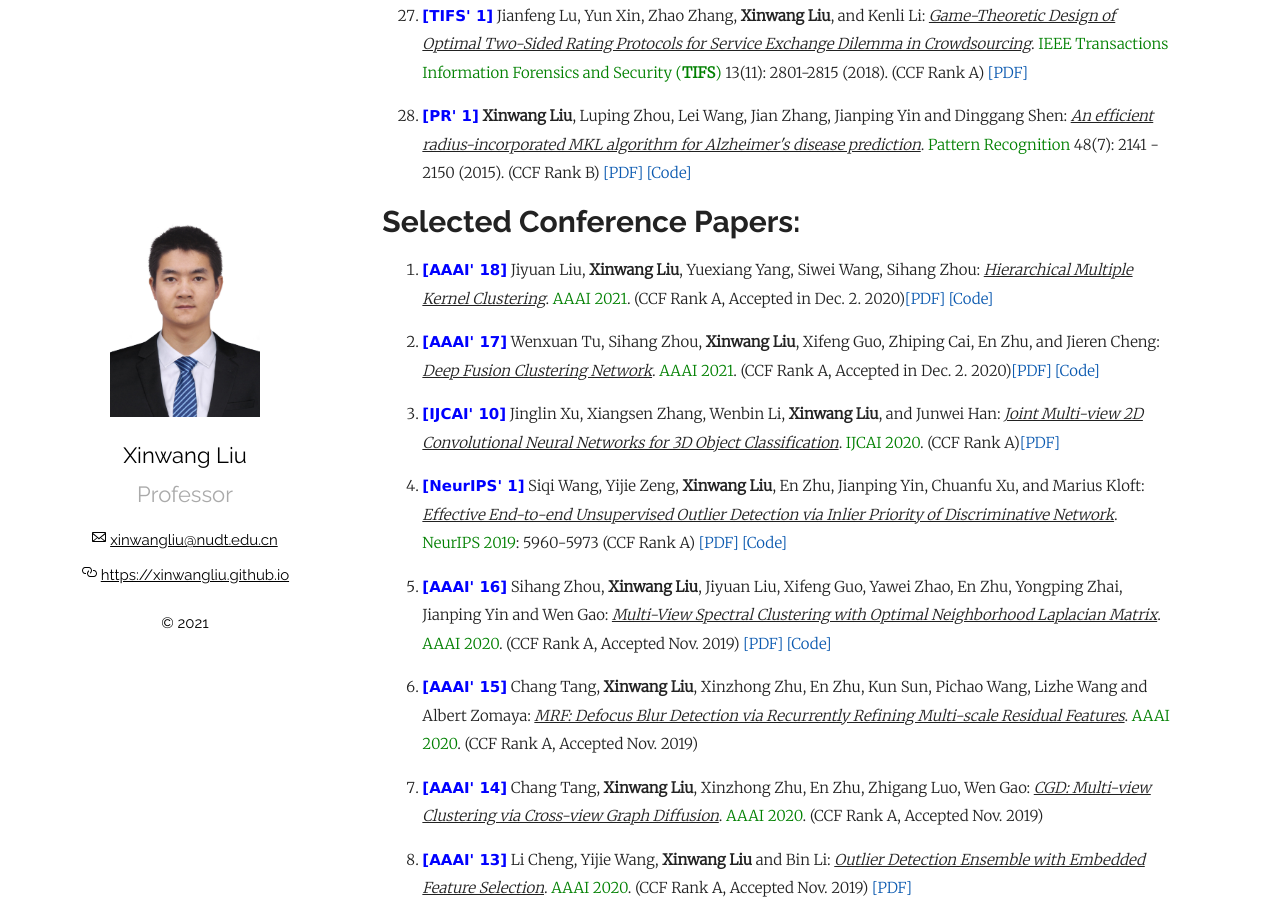
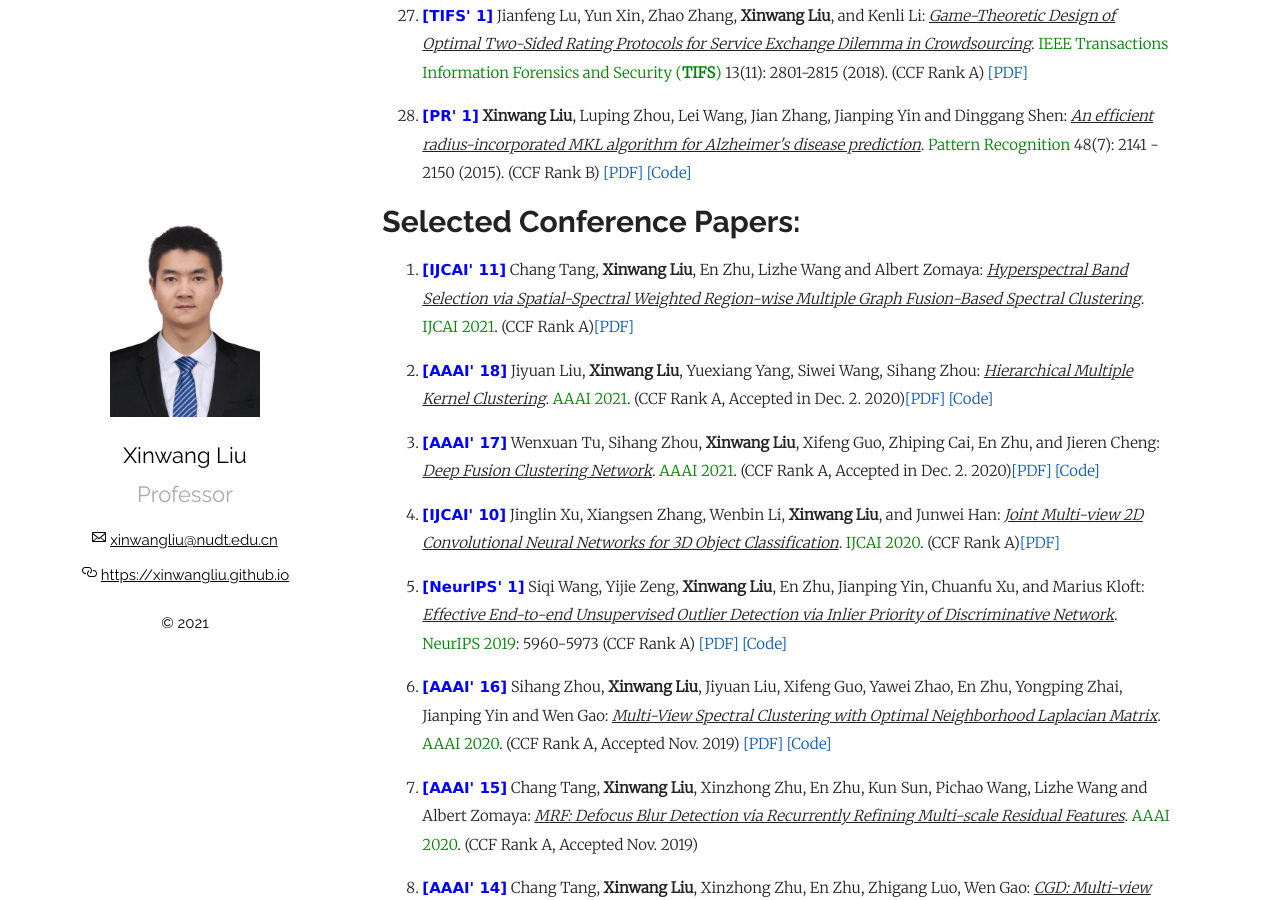
Before and after one commit to wx-liang/xinwangliu.github.io, a Jekyll site: the page built from index.md, in a window 1280 px wide and 900 px high, scrolled down 4423 px. Built offline with Jekyll 4.4.1, drawn with Linux system fonts in a browser that asks for light colours; our own code applies the rules of GitHub Pages for plain Markdown files; some of the changed lines change nothing that is shown; some of the changed text lies outside the part shown.

Commit message:
Update index.md

```diff
--- a/index.md
+++ b/index.md
@@ -5,7 +5,7 @@ layout: page
 # News
 <ul>
 
- <p style="margin-top: 6px;"><li>[<font color="red">30 April, 2021</font>]  "<b>Hyperspectral Band Selection via Spatial-Spectral Weighted Region-wise Multiple Graph Fusion-Based Spectral Clustering</b>" has been accepted by <font color="green">IJCAI-21 (the 30th International Joint Conference on Artificial Intelligence)</font>.</li></p>
+ <p style="margin-top: 6px;"><li>[<font color="red">29 April, 2021</font>]  "<b>Hyperspectral Band Selection via Spatial-Spectral Weighted Region-wise Multiple Graph Fusion-Based Spectral Clustering</b>" has been accepted by <font color="green">IJCAI-21 (the 30th International Joint Conference on Artificial Intelligence)</font>.</li></p>
 
 <p style="margin-top: 6px;"><li>[<font color="red">Mar 25, 2021</font>]  "<b>Multi-view Subspace Clustering via Co-training Robust Data Representation</b>" has been accepted by <font color="green">IEEE Transactions on Neural Networks and Learning Systems (TNNLS)</font>.</li></p>
 
@@ -128,6 +128,8 @@
 # Selected Conference Papers:
 
 <ol>
+
+ <p style="margin-top: 8px;"><li><font face="verdana" color="blue"><b>[IJCAI' 11]</b></font> Chang Tang, <b>Xinwang Liu</b>, En Zhu, Lizhe Wang and Albert Zomaya: <i><u>Hyperspectral Band Selection via Spatial-Spectral Weighted Region-wise Multiple Graph Fusion-Based Spectral Clustering</u></i>. <font color="green">IJCAI 2021</font>. (CCF Rank A)<a href = "https://www.ijcai21.org/">[PDF]</a></li></p>
 
  <p style="margin-top: 8px;"><li><font face="verdana" color="blue"><b>[AAAI' 18]</b></font> Jiyuan Liu, <b>Xinwang Liu</b>, Yuexiang Yang, Siwei Wang,  Sihang Zhou: <i><u>Hierarchical Multiple Kernel Clustering</u></i>. <font color="green">AAAI 2021</font>. (CCF Rank A, Accepted in Dec. 2. 2020)<a href = "https://liujiyuan13.github.io/pubs/HMKC.pdf">[PDF]</a> <a href = "https://github.com/liujiyuan13/HMKC-code_release">[Code]</a></li></p>
 
```
